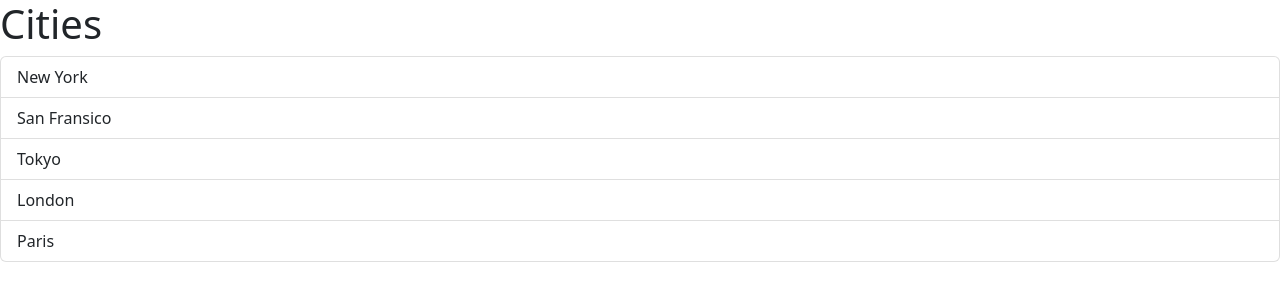
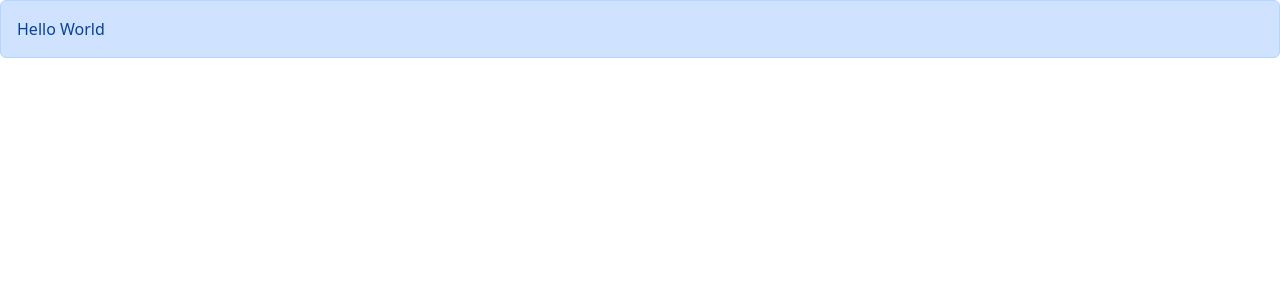
Before and after one commit to thinkGrow/react-tutorial, a React (Vite) app: page / in a window 1280 px wide. Shown: the top 300 px of the page. Built offline with nearby package versions, Linux system fonts and the light colour scheme.

Commit message:
Passing Children

```diff
--- a/src/App.tsx
+++ b/src/App.tsx
@@ -1,21 +1,9 @@
-// import Message from './Message'
-import ListGroup from "./components/ListGroup";
+import Alert from "./components/Alert";
 
 function App() {
-  let items = ["New York", "San Fransico", "Tokyo", "London", "Paris"];
-
-  const handleSelectItem = (item: string) => {
-    console.log(item);
-  };
-
   return (
     <div>
-      {" "}
-      <ListGroup
-        items={items}
-        heading="Cities"
-        onSelectItem={handleSelectItem}
-      />
+      <Alert>Hello World</Alert>
     </div>
   );
 }
--- /dev/null
+++ b/src/components/Alert.tsx
@@ -0,0 +1,11 @@
+import React, { ReactNode } from "react";
+
+interface Props {
+  children: ReactNode;
+}
+
+const Alert = ({ children }: Props) => {
+  return <div className="alert alert-primary">{children}</div>;
+};
+
+export default Alert;
```
Also changed, not shown: src/App_.tsx (added, +23 -0 lines).
